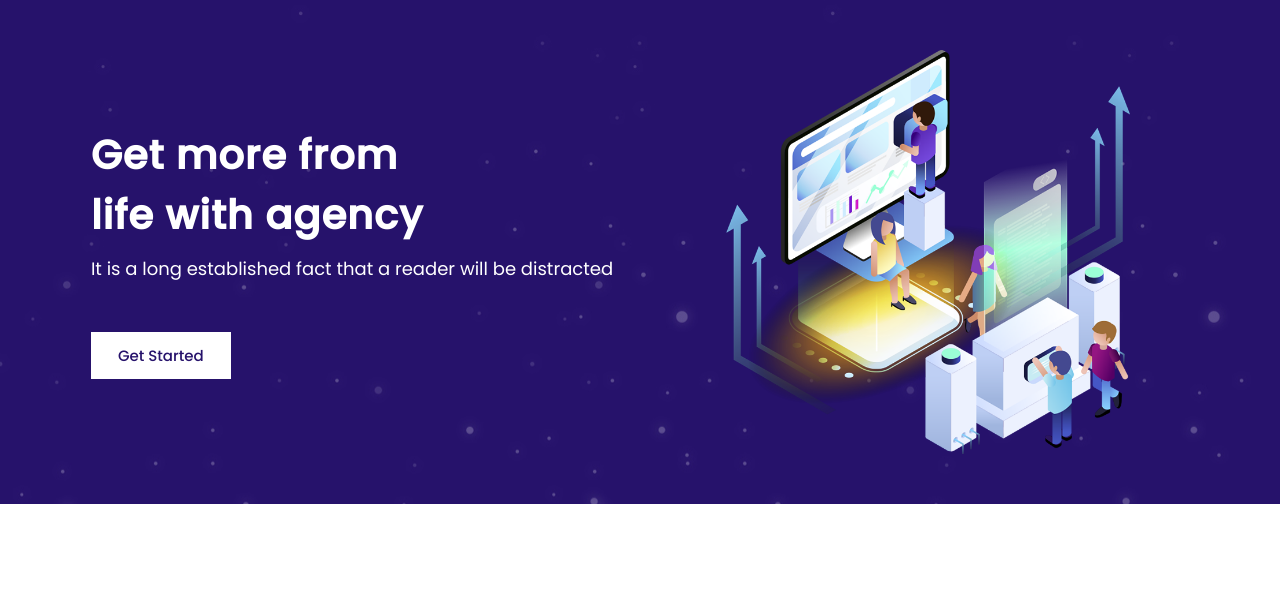
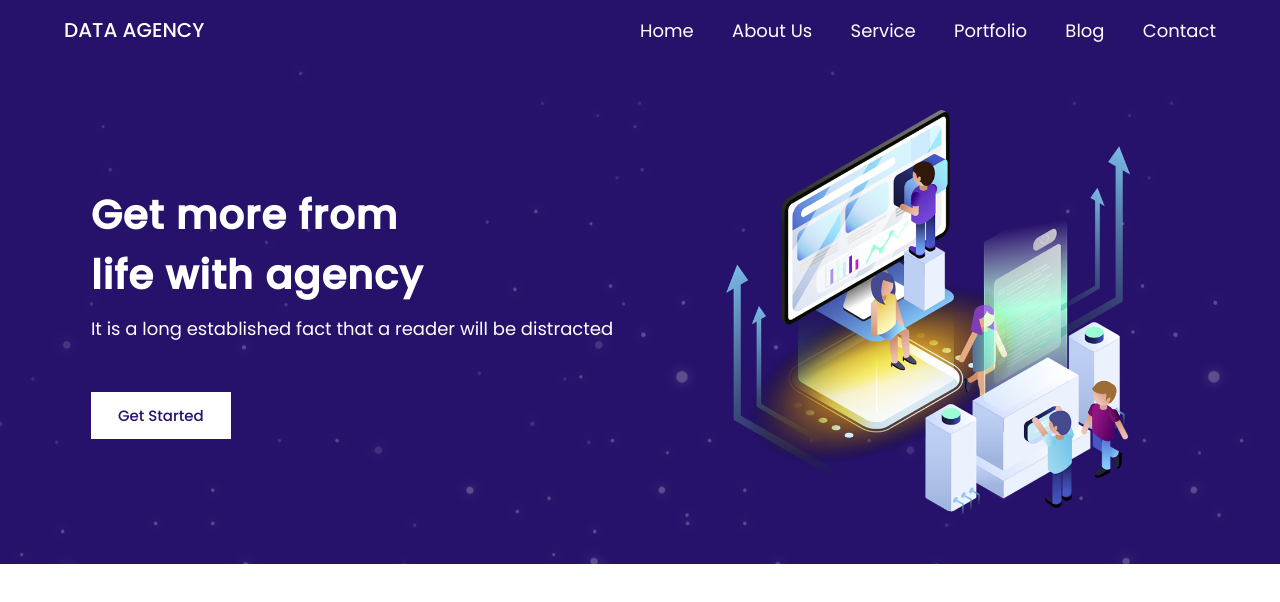
Before and after one commit to iamsaikatrahman/agency-profile, a plain HTML site: page index.html in a window 1280 px wide. Drawn offline with Linux system fonts and the light colour scheme.

Commit message:
navbar added

```diff
--- a/css/style.css
+++ b/css/style.css
@@ -19,6 +19,9 @@ body{
 }
 a{
     text-decoration: none;
+}
+ul li{
+    list-style: none;
 }
 .text-light{
     color: #fff;
@@ -50,6 +53,31 @@ a{
     border-color: #fff;
 }
 /* ################## Custom Style End################### */
+/* ############## Navbar ############### */
+.navbar{
+    background: #26126b;
+}
+.navbar-content{
+    height: 60px;
+}
+.company-name h1{
+    font-size: 2rem;
+    font-weight: 500;
+    text-transform: uppercase;
+}
+.navbar-items{
+    width: 50%;
+}
+.navbar-items li a{
+    font-size: 1.8rem;
+    font-weight: 400;
+    color: #fff;
+
+}
+.navbar-items li a:hover{
+    border-bottom: 2px solid #fff;
+}
+/* ############## Navbar End ############### */
 /* ############## Header ################ */
 .header{
     background-image: url("../images/background_1.jpg");
--- a/index.html
+++ b/index.html
@@ -10,6 +10,28 @@
 </head>
 
 <body>
+    <!-- -------------- Navigation ------------------- -->
+    <nav class="navbar">
+        <div class="container">
+            <div class="navbar-content flex justify-content-between align-items">
+                <div class="company-name">
+                    <h1 class="text-light">Data Agency</h1>
+                </div>
+
+                <ul class="navbar-items flex justify-content-between">
+                    <li><a href="#">Home</a></li>
+                    <li><a href="#">About Us</a></li>
+                    <li><a href="#">Service</a></li>
+                    <li><a href="#">Portfolio</a></li>
+                    <li><a href="#">Blog</a></li>
+                    <li><a href="#">Contact</a></li>
+                </ul>
+
+            </div>
+        </div>
+    </nav>
+    <!-- -------------- Navigation End------------------- -->
+    <!-- ----------- Heading Section ------------------- -->
     <header class="header">
         <div class="container">
             <div class="header-content flex justify-content-between align-items">
@@ -24,6 +46,7 @@
             </div>
         </div>
     </header>
+    <!-- ------------------- Heading Section End ------------------- -->
 </body>
 
 </html>
```
